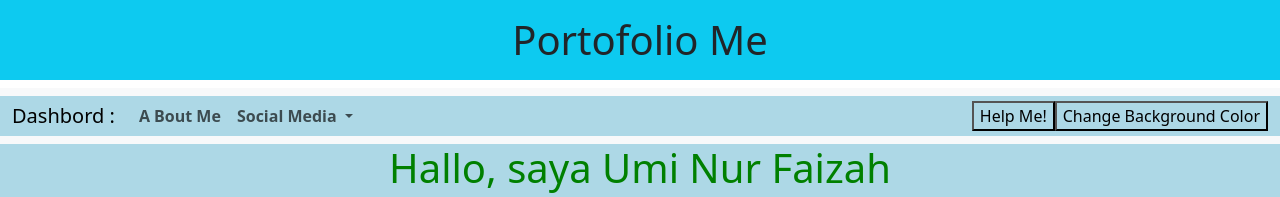
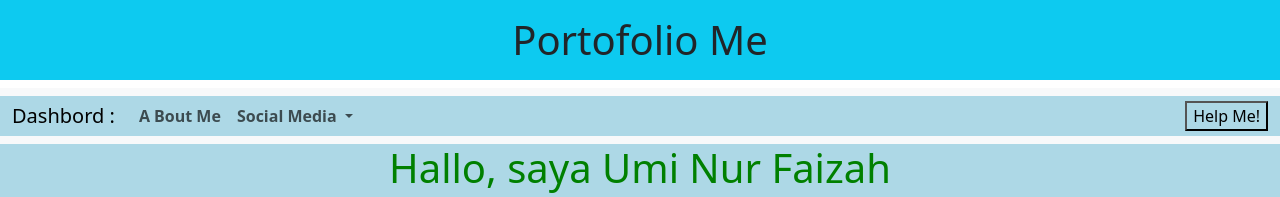
Before and after one commit to UmiNurFaizah03/UmiNurFaizah03.github.io, a plain HTML site: page index.html in a window 1280 px wide. Shown: the top 197 px of the page. Drawn offline with nearby package versions, Linux system fonts and the light colour scheme.

Commit message:
Update index.html

```diff
--- a/index.html
+++ b/index.html
@@ -79,8 +79,6 @@
             <input type="button" style="background-color: lightblue" name="Click"
             value="Help Me!" onclick="tampilkanpesan()">
           </form>
-
-          <button type="button" id="tubahWarnaBackground" style="background-color: lightblue;">Change Background Color</page-up></right></h10></button>
           </div>
           <form class="d-flex" role="search">
             </form>
```
